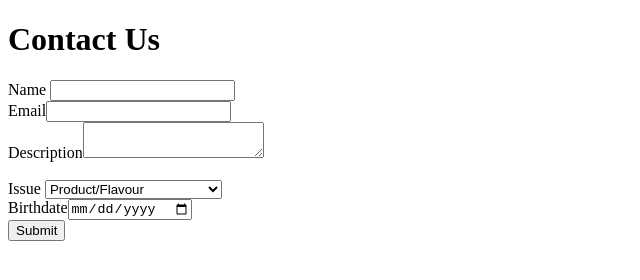
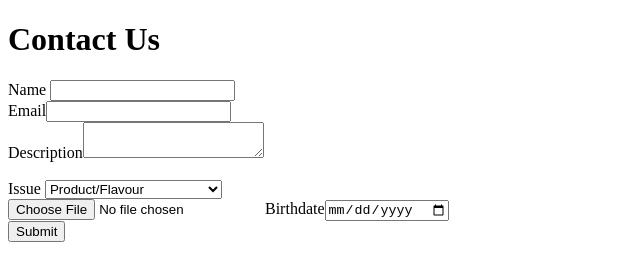
Before and after one commit to larente/contactapi, a website: page index.html in a window 1280 px wide. Shown: the whole page, without its empty margins (0-640 px from the left). Drawn offline with Linux system fonts and the light colour scheme.

Commit message:
image upload

```diff
--- a/index.html
+++ b/index.html
@@ -24,6 +24,9 @@
     <option value="Coupons/Rebates">Coupons/Rebates</option>
   </select><BR>
 
+  <!-- ADD THIS FILE INPUT -->
+  <input type="file" name="attachment">
+
   Birthdate<input type="date" name="cf_birthdate" required><BR>
 
   <button type="submit">Submit</button>
```
